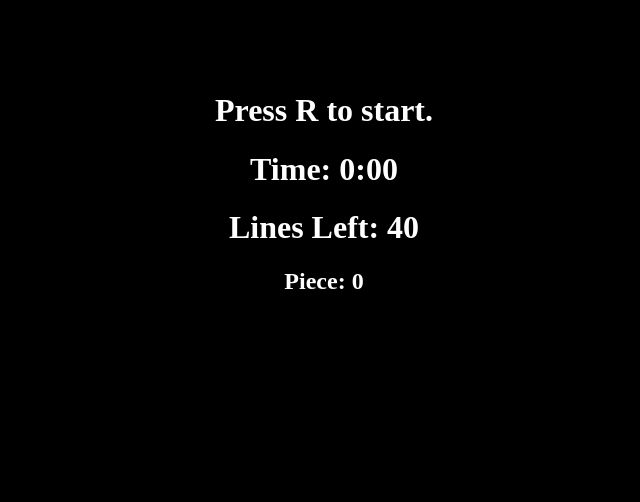
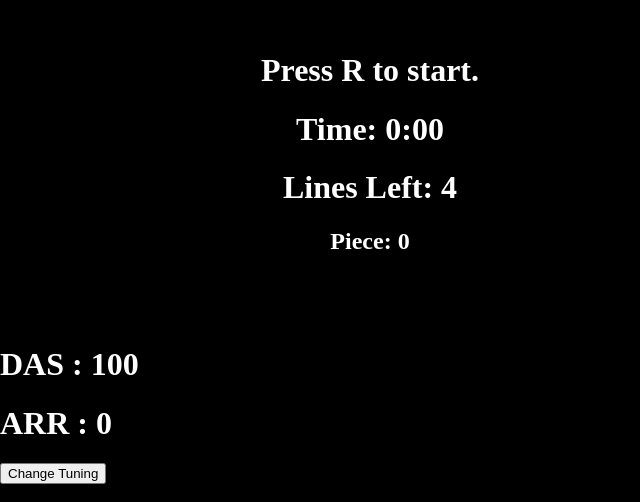
Before and after one commit to limgw1/limgw1.github.io, a plain HTML site: page index.html in a window 1280 px wide. Shown: the part 1173-1675 px from the top of the page, without its empty margins (0-640 px from the left). Before the commit the page ends 1496 px from the top, so only its background shows below. Drawn offline with Linux system fonts and the light colour scheme.

Commit message:
Small visual changes and bug fix with timer stop

```diff
--- a/index.html
+++ b/index.html
@@ -9,8 +9,7 @@
 </head>
 <body>
   <!-- Hold Queue -->
-  <div id="full-board">
-    <div id="player">
+  <div class="player">
     <div class="main-board">
       <canvas id="hold" width="120" height="120"></canvas>
       <!-- Main Board -->
@@ -21,10 +20,14 @@
     <div class="stats">
       <h1 id="action-text">Press R to start.</h1>
       <h1 id="time">Time: 0:00</h1>
-        <h1 id="remaining-lines">Lines Left: 40</h1>
+      <h1 id="remaining-lines">Lines Left: 4</h1>
       <h2 id="piece-count">Piece: 0</h2>
     </div>
   </div>
+  <div class="tuning">
+    <h1 id="das-tuning">DAS : 100</h1>
+    <h1 id="arr-tuning">ARR : 0</h1>
+    <button id="tuning-change" onclick="changeTuning()">Change Tuning</button>
   </div>
   <script src="./js/constants.js"></script>
   <script src="./js/settings.js"></script>
--- a/js/piece.js
+++ b/js/piece.js
@@ -200,7 +200,9 @@ class Piece {
   hardDrop(){
     //CHANGE THIS CODE IF THERE IS ANOTHER TIMEOUT IN THE FUTURE
     for(i=0;i<999;i++){
-      clearTimeout(i)
+      if (i !== this.moveInterval && i !== timeInterval){
+        clearTimeout(i)
+      }
     }
     const shape = this.shape
     let x = this.x
--- a/js/script.js
+++ b/js/script.js
@@ -35,10 +35,6 @@ let firstHold = 0
 //Variables for model
 let hold = new HoldModel(holdContext)
 let queue = new QueueModel(queueContext)
-
-// setInterval(() => {
-//   renderGameState()
-// }, 10);
 
 //Code for creating the main board grid
 let makeStartingGrid = () => {
--- a/js/settings.js
+++ b/js/settings.js
@@ -15,3 +15,18 @@ let tuning = {
   automaticRepeatRate: 0,
   softDrop: 0,
 }
+
+
+function changeTuning(){
+  //Dont need to implement new stage I think because eventually you wont be able to change tuning midgame
+  newDas = window.prompt("Enter your DAS in millisecond (10-1000)")
+  if (10 <= newDas <= 1000){
+    tuning.delayedAutoShift = newDas
+    document.getElementById("das-tuning").textContent = "DAS : "+tuning.delayedAutoShift
+  }
+  newArr = window.prompt("Enter your ARR in millisecond (0-100)")
+  if (0 <= newArr <= 100){
+    tuning.automaticRepeatRate = newArr
+    document.getElementById("arr-tuning").textContent = "ARR : "+tuning.automaticRepeatRate
+  }
+}
--- a/style.css
+++ b/style.css
@@ -1,25 +1,19 @@
 body{
+  display: inline;
   background-color: black;
   color: white;
 }
 
 
-#full-board{
-  display:inline-block;
-  width:50%;
+.player{
+  padding: 50px;
+  width: 50%;
   text-align: center;
 }
 
 canvas{
   vertical-align: top;
 }
-
-.main-board{
-  padding: 50px;
-  width: 100%;
-  justify-content: center;
-}
-
 
 #queue{
   padding-left: 50px;
```
Lines whose indentation alone changed are shown as unchanged.
